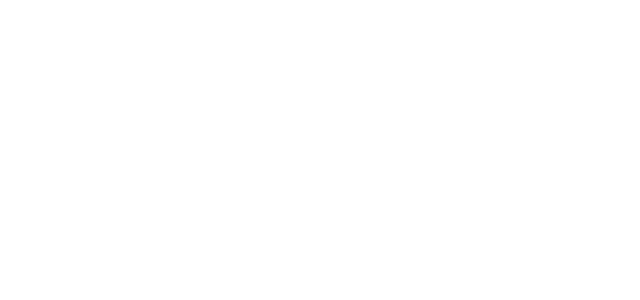
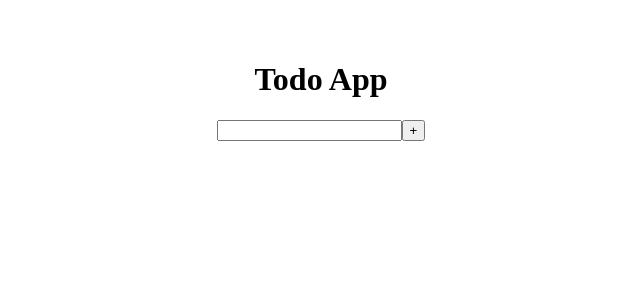
Before and after one commit to DeeqaJamalini/MyTodos, a React (Vite) app: page / in a window 1280 px wide. Shown: the top 300 px of the page, without its empty margins (319-959 px from the left). Built offline with nearby package versions, Linux system fonts and the light colour scheme.

Commit message:
todolist adding and completing successfully

```diff
--- a/package.json
+++ b/package.json
@@ -11,11 +11,13 @@
   },
   "dependencies": {
     "react": "^18.2.0",
-    "react-dom": "^18.2.0"
+    "react-dom": "^18.2.0",
+    "uuid": "^9.0.1"
   },
   "devDependencies": {
     "@types/react": "^18.2.43",
     "@types/react-dom": "^18.2.17",
+    "@types/uuid": "^9.0.7",
     "@typescript-eslint/eslint-plugin": "^6.14.0",
     "@typescript-eslint/parser": "^6.14.0",
     "@vitejs/plugin-react": "^4.2.1",
--- a/src/App.tsx
+++ b/src/App.tsx
@@ -1,5 +1,5 @@
-import { useState } from 'react'
-import ToDoList from "../src/components/TodoList"
+
+import TodoList from "../src/components/TodoList/TodoList"
 
 import './App.scss'
 
@@ -10,7 +10,8 @@ function App() {
     <>
       <div>
 
-
+      <h1>Todo App</h1>
+      <TodoList />
       </div>
 
     </>
--- a/src/components/TodoList/TodoList.tsx
+++ b/src/components/TodoList/TodoList.tsx
@@ -1,5 +1,63 @@
 import "./ToDoList.scss"
+import { useState } from "react"
+
 import AddTodo from "../AddTodo/AddTodo"
 import CompleteTodo from "../CompleteTodo/CompleteTodo"
-import DeleteTodo from "../DeleteTodo/DeleteTodo"
-import ResetTodo from "../ResetTodo/ResetTodo"
+//import DeleteTodo from "../DeleteTodo/DeleteTodo"
+//import ResetTodo from "../ResetTodo/ResetTodo"
+import { v4 as uuidv4 } from 'uuid';
+
+
+
+type Todo = {
+    id:  string ;
+    text: string;
+    completed: boolean;
+}
+
+
+const TodoList = () => {
+    const [todos, setTodos] = useState<Todo[]>([]);
+
+  const addTodo = (text: string) => {
+    const newTodo: Todo = {
+      id: uuidv4(),
+      text,
+      completed: false,
+    };
+
+    setTodos((prevTodos) => [...prevTodos, newTodo]);
+  };
+
+  const completeTodo = (id: string) => {
+    setTodos((prevTodos) =>
+      prevTodos.map((todo) => (todo.id === id ? { ...todo, completed: !todo.completed } : todo))
+    );
+  };
+
+
+
+  return (
+    <div>
+      <AddTodo onAddTodo={addTodo} />
+      <ul>
+        {todos.map((todo) => (
+          <div key={todo.id}>
+            <CompleteTodo  onCompleteTodo={() => completeTodo(todo.id)} />
+            <span style={{ textDecoration: todo.completed ? 'line-through' : 'none' }}>{todo.text}</span>
+
+          </div>
+        ))}
+      </ul>
+
+    </div>
+  );
+
+
+
+
+
+}
+
+
+export default TodoList;
```
Also changed, not shown: 1 other file (tests, documents, lock files or other folders).
